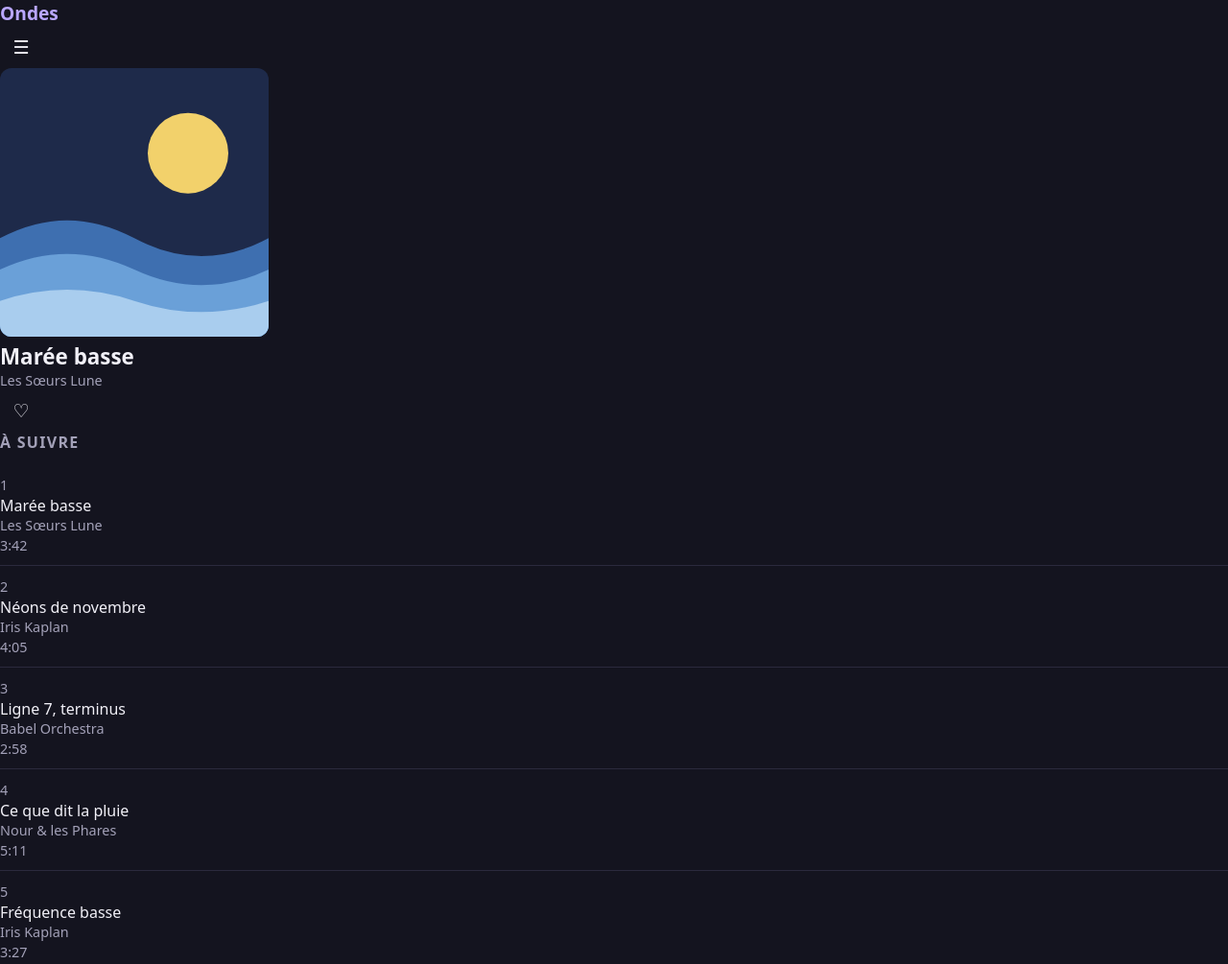
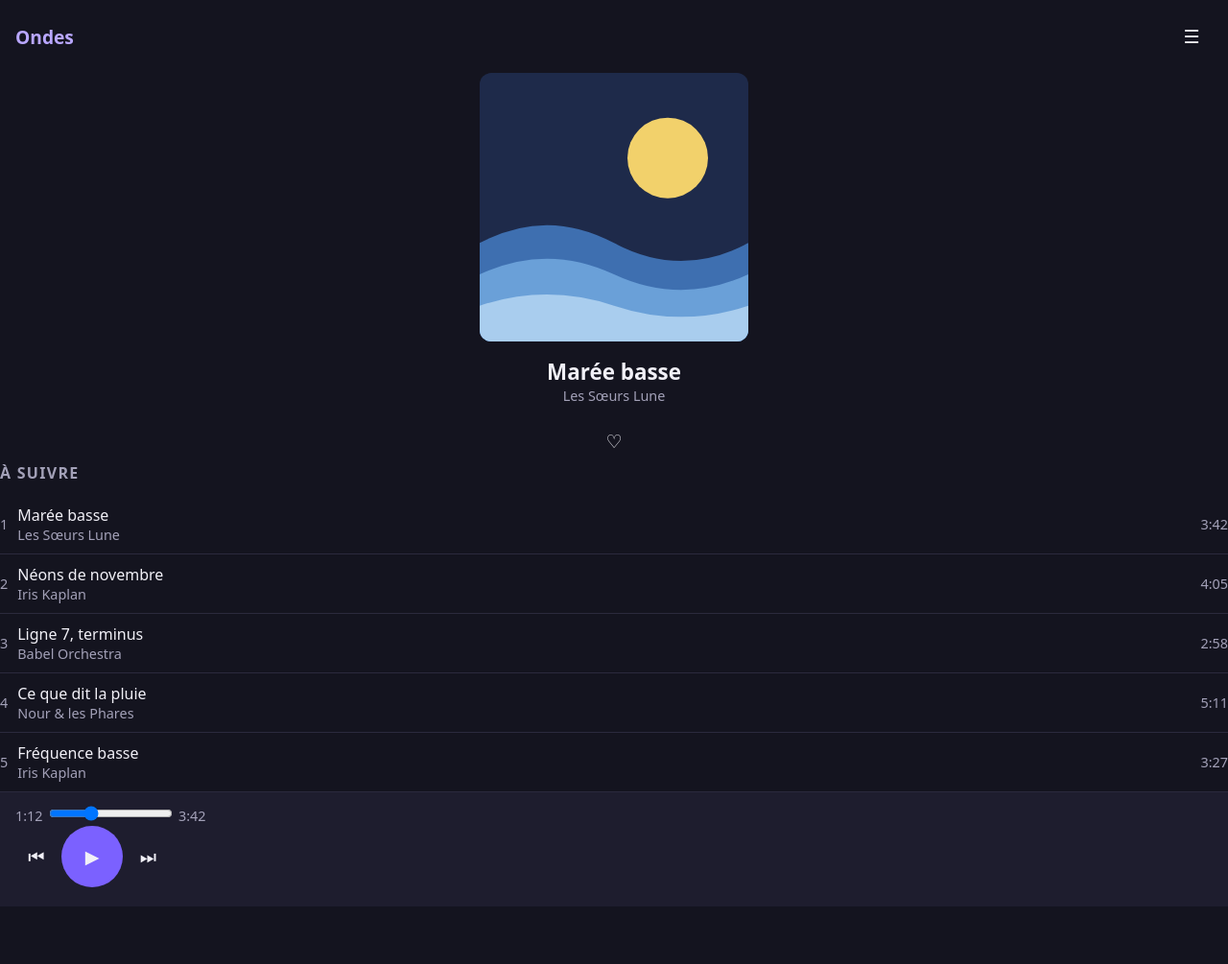
Before and after one commit to fiaty/kata-s7, a plain HTML site: page kata-web-6-lecteur-musique-s7/index.html in a window 1280 px wide. Shown: the top 1005 px of the page at 96% size. After the commit the page ends 945 px from the top, so only its background shows below. Drawn offline with Linux system fonts and the light colour scheme.

Commit message:
TODO 2 3 4 en-tete, morceau en cours,piste de la playlist

```diff
--- a/kata-web-6-lecteur-musique-s7/style.css
+++ b/kata-web-6-lecteur-musique-s7/style.css
@@ -110,17 +110,33 @@ h2 {
 
 
 /* ---------- TODO 2 — L'en-tête ---------- */
-
+.entete {
+  display: flex;
+  justify-content: space-between;
+  align-items: center;
+  padding: 1rem;
+}
 
 
 /* ---------- TODO 3 — Le morceau en cours ---------- */
-
+.en-cours {
+  display: flex;
+  flex-direction: column;
+  align-items: center;
+  gap: 1rem;
+  text-align: center;
+}
 
 
 /* ---------- TODO 4 — Une piste de la playlist ---------- */
-
-
-
+.piste {
+   display: flex;
+   align-items: center;
+   gap: 10px;
+}
+.piste-infos {
+   flex-grow: 1;
+}
 /* ---------- TODO 5 — La barre de contrôle ---------- */
 
 
```
Also changed, not shown: kata-web-6-lecteur-musique-s7/index.html (+2 -2 lines).
